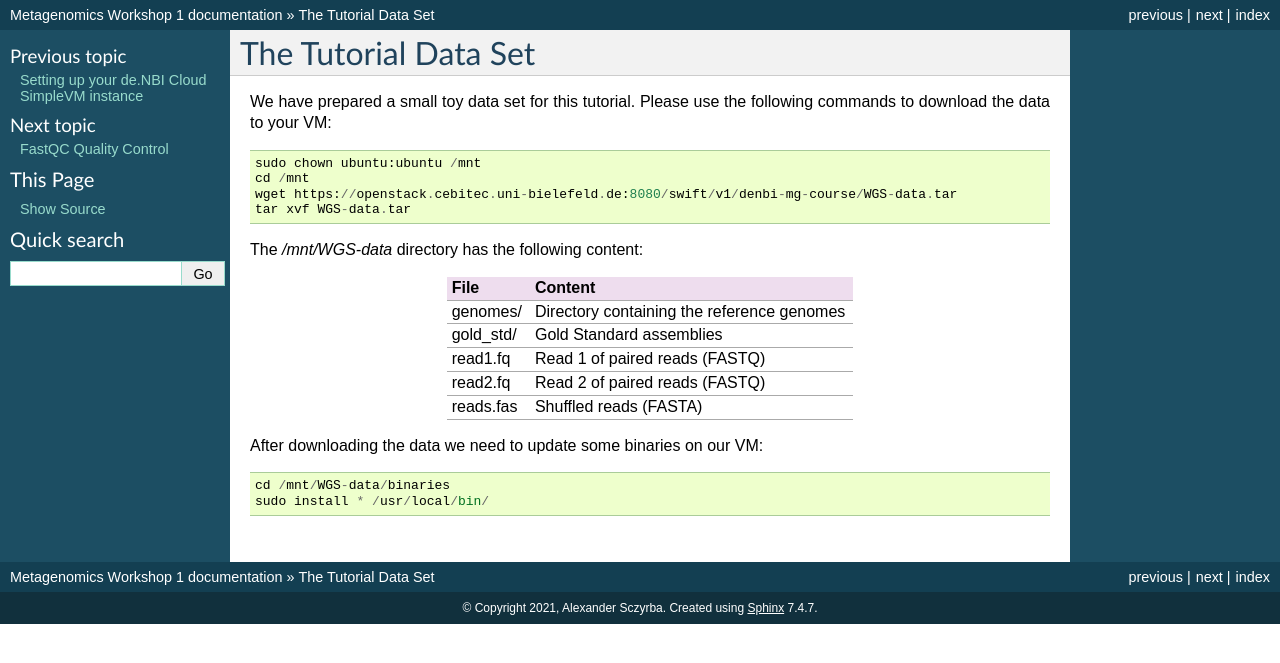
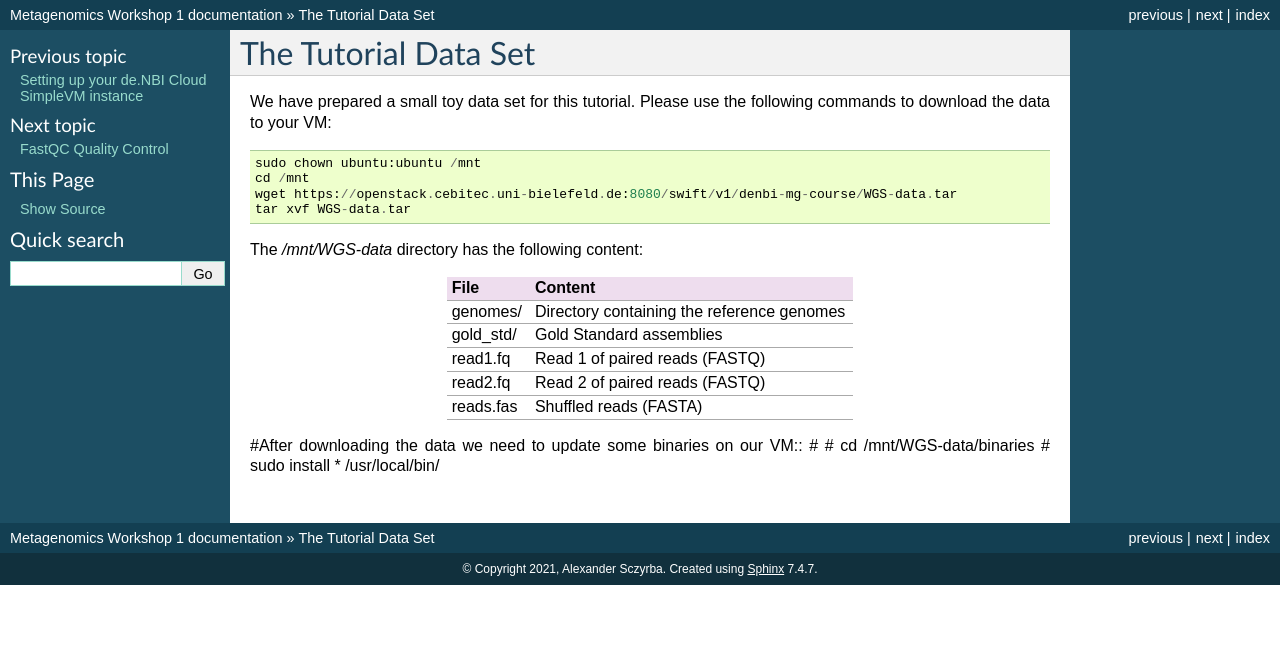
Before and after one commit to metagenomics/metagenomics-workshop, a Sphinx documentation site: the page built from docs/data.rst, in a window 1280 px wide. Shown: the top 663 px of the page. Built offline with Sphinx 7.4.7, drawn with Linux system fonts in a browser that asks for light colours.

```diff
--- a/docs/data.rst
+++ b/docs/data.rst
@@ -27,7 +27,7 @@ The `/mnt/WGS-data` directory has the following content:
 +---------------+--------------------------------------------+
 
 
-After downloading the data we need to update some binaries on our VM::
-
-  cd /mnt/WGS-data/binaries
-  sudo install * /usr/local/bin/
+#After downloading the data we need to update some binaries on our VM::
+#
+#  cd /mnt/WGS-data/binaries
+#  sudo install * /usr/local/bin/
```
